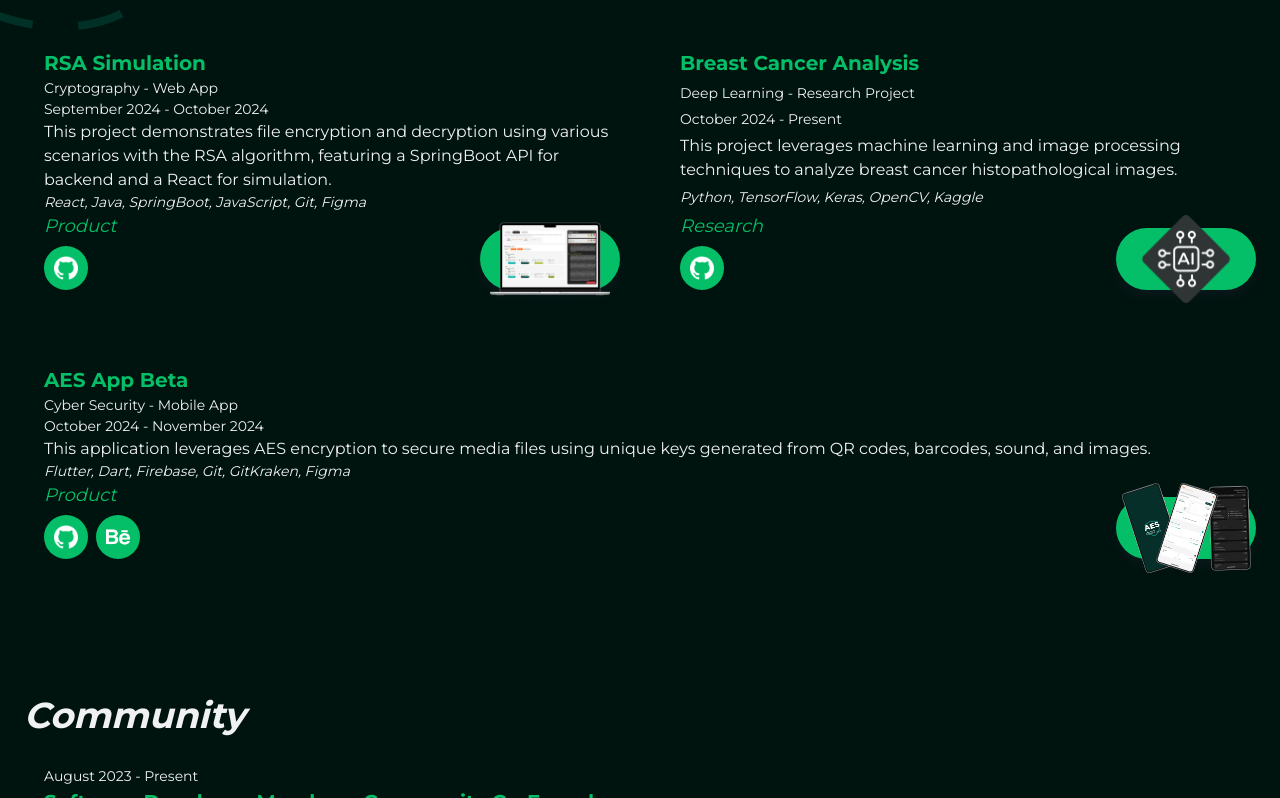
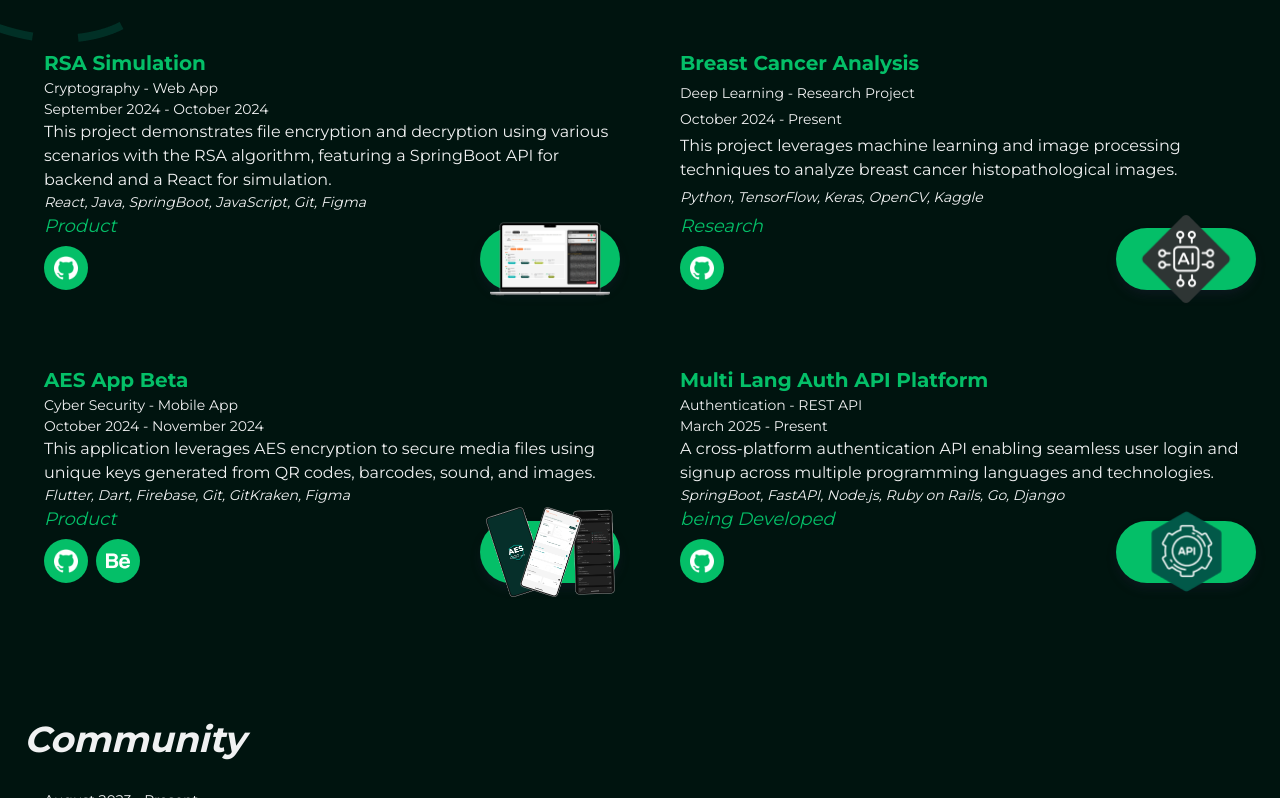
Before and after one commit to zahidayturan/zahidayturan.github.io, a plain HTML site: page index.html in a window 1280 px wide. Shown: the part 2851-3649 px from the top of the page. Drawn offline with nearby package versions, Linux system fonts and the light colour scheme.

Commit message:
data update and style edits

```diff
--- a/data/projects.json
+++ b/data/projects.json
@@ -65,7 +65,7 @@
   {
     "title": "Okuur",
     "type": "Mobile App Development - UI/UX Design",
-    "date": "May 2024 - Present",
+    "date": "May 2024 - January 2025",
     "description": "A digital library application with a dynamic and social infrastructure that serves mobile and web.",
     "tools": "Flutter, Firebase, GetX, SQL, Git, Figma, Photoshop",
     "links": [
@@ -152,7 +152,6 @@
     "progress": "Research",
     "image": "assets/mini-img/bc-img.png"
   },
-
   {
     "title": "AES App Beta",
     "type": "Cyber Security - Mobile App",
@@ -173,5 +172,21 @@
     ],
     "progress": "Product",
     "image": "assets/mini-img/ae-img.png"
+  },
+  {
+    "title": "Multi Lang Auth API Platform",
+    "type": "Authentication - REST API",
+    "date": "March 2025 - Present",
+    "description": "\nA cross-platform authentication API enabling seamless user login and signup across multiple programming languages and technologies.",
+    "tools": "SpringBoot, FastAPI, Node.js, Ruby on Rails, Go, Django",
+    "links": [
+      {
+        "url": "https://github.com/zahidayturan/multi-lang-auth-api-platform",
+        "icon": "assets/github-icon.png",
+        "alt": "GitHub Icon For Multi Lang Auth API"
+      }
+    ],
+    "progress": "being Developed",
+    "image": "assets/mini-img/ap-img.png"
   }
 ]
--- a/style.css
+++ b/style.css
@@ -521,6 +521,7 @@ p {
 
 .works-container {
     flex: 1 0 400px;
+    max-width: 660px;
     box-sizing: border-box;
     display: flex;
     flex-direction: column;
```
Also changed, not shown: assets/mini-img/ap-img.png (added).
